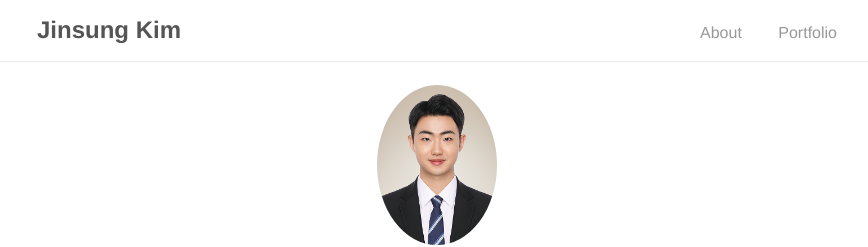
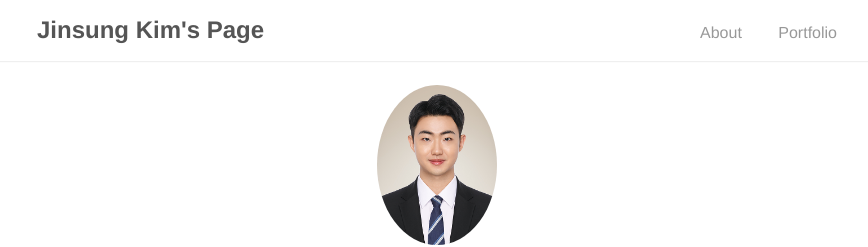
Before and after one commit to jin62304/jin62304.github.io, a Jekyll site: the page built from index.md, in a window 1280 px wide and 900 px high. Shown: the top 247 px of the window, without its empty margins (203-1071 px from the left). Built offline with Jekyll 4.4.1, drawn with Linux system fonts in a browser that asks for light colours.

Commit message:
updated 241003_4

```diff
--- a/_config.yml
+++ b/_config.yml
@@ -1,5 +1,5 @@
 # Site settings
-title: Jinsung Kim
+title: Jinsung Kim's Page
 baseurl: ""
 url: "https://jin62304.github.io"
 google_analytics: # Tracking ID, e.g. "UA-000000-01"
@@ -20,7 +20,7 @@ social:
   facebook:
   flickr:
   github: jin62304
-  google_plus:
+  google_plus: https://scholar.google.com/citations?hl=ko&user=au6e9uUAAAAJ
   instagram:
   keybase:
   linkedin: https://www.linkedin.com/in/jinsung-kim-703195178/
```
